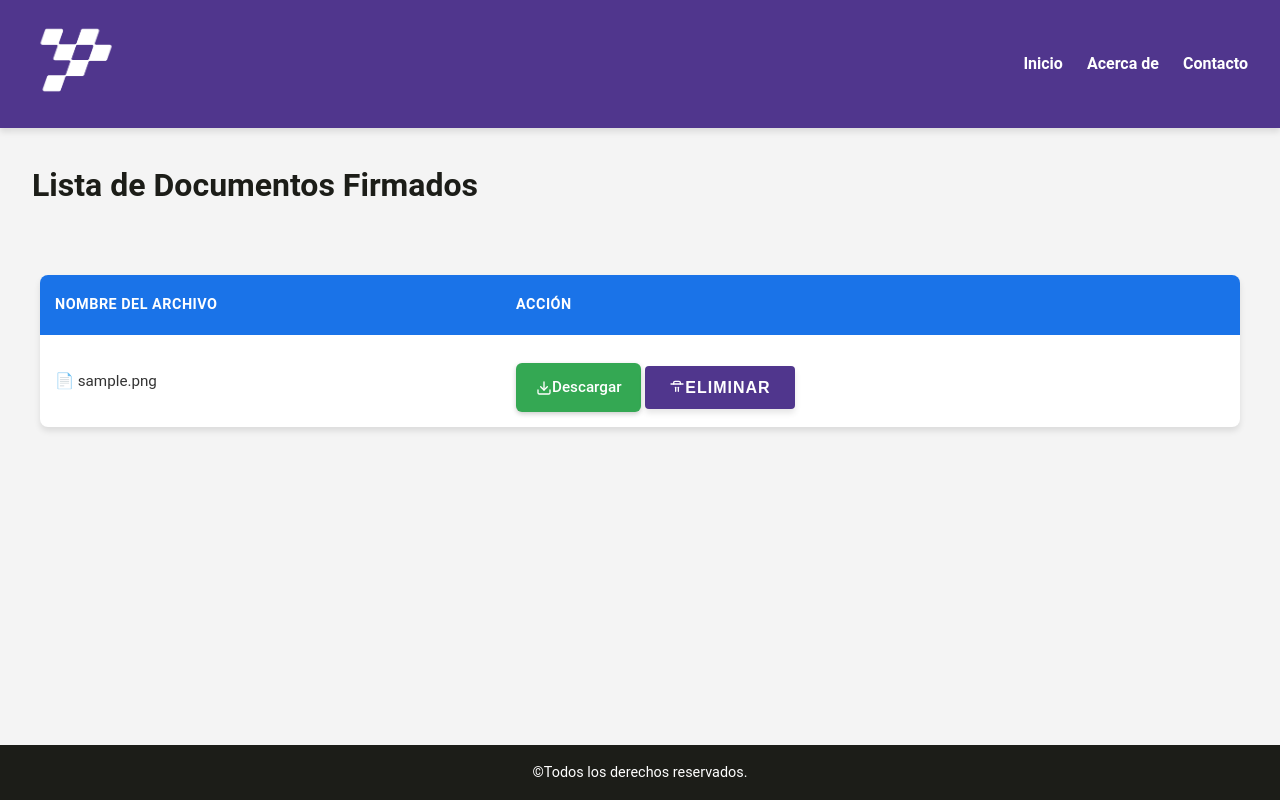
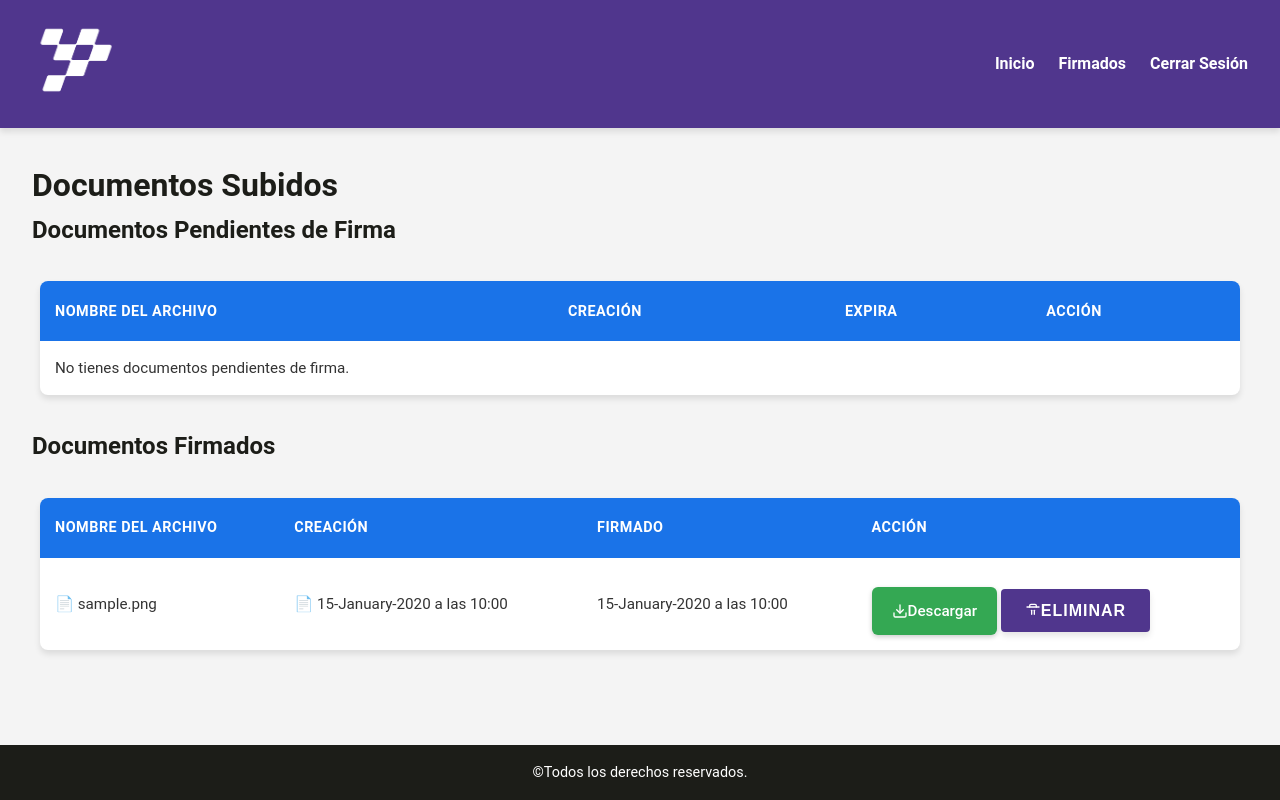
Before and after one commit to dart94/pdf-firma, a Flask app: page /firmados in a window 1280 px wide. Run offline with Flask 3, Linux system fonts and the light colour scheme; a user stored in the database is signed in; tables that the repository leaves empty hold one stand-in row (values such as "Sample post").

Commit message:
Enhance user authentication and document signing features; update templates for improved user experience and file handling

```diff
--- a/main.py
+++ b/main.py
@@ -1,7 +1,7 @@
 import os
 import uuid
 from datetime import datetime, timedelta, timezone
-from flask import Flask, render_template, request, redirect, url_for, send_file, send_from_directory
+from flask import Flask, render_template, request, redirect, url_for, send_file, send_from_directory, session
 from flask_login import LoginManager, login_user, login_required, logout_user, UserMixin
 from werkzeug.utils import secure_filename
 from io import BytesIO
@@ -11,6 +11,8 @@
 from flask import flash
 from dotenv import load_dotenv
 from functions import create_signature_image, add_signature_to_pdf
+from flask_login import current_user
+
 
 # Configuración de la aplicación
 app = Flask(__name__)
@@ -58,21 +60,40 @@
 
 # Modelo de la tabla de usuarios
 class User(db.Model, UserMixin):
+    __tablename__ = "users"  # Define explícitamente el nombre de la tabla
+
     id = db.Column(db.Integer, primary_key=True)
     username = db.Column(db.String(80), unique=True, nullable=False)
     password = db.Column(db.String(200), nullable=False)
+    role = db.Column(db.String(20), nullable=False, default="cliente")  # admin o cliente
+
+    # Representación para depuración
+    def __repr__(self):
+        return f"<User {self.id}: {self.username} ({self.role})>"
 
 # Modelo de la tabla de firmas
 class SignatureRequest(db.Model):
-    id = db.Column(db.String(36), primary_key=True)
-    filename = db.Column(db.String(255), nullable=False)
-    created_at = db.Column(db.DateTime, nullable=False, default=datetime.now(timezone.utc))
-    expires_at = db.Column(db.DateTime, nullable=False, default=lambda: datetime.now(timezone.utc) + timedelta(days=7))
-    is_signed = db.Column(db.Boolean, default=False)
-    signed_pdf = db.Column(db.LargeBinary, nullable=True)
+    __tablename__ = 'signature_request'
 
+    id = db.Column(db.String(36), primary_key=True)  # UUID como ID
+    filename = db.Column(db.String(255), nullable=False)  # Nombre del archivo
+    created_at = db.Column(db.DateTime, nullable=False, default=lambda: datetime.now(timezone.utc))  # Fecha de creación
+    expires_at = db.Column(db.DateTime, nullable=False, default=lambda: datetime.now(timezone.utc) + timedelta(days=7))  # Fecha de expiración
+    is_signed = db.Column(db.Boolean, default=False, nullable=False)  # Estado de la firma
+    signed_pdf = db.Column(db.LargeBinary, nullable=True)  # PDF firmado en formato binario
+    user_id = db.Column(db.Integer, db.ForeignKey('users.id'), nullable=True)  # Relación con la tabla users
+    signed_at = db.Column(db.DateTime, nullable=True)  # Nueva columna
+
+    # Relación para acceso al usuario
+    user = db.relationship('User', backref='signature_requests', lazy=True)
+
+    # Método para verificar si la solicitud está expirada
     def is_expired(self):
         return datetime.now(timezone.utc) > self.expires_at
+
+    # Representación para depuración
+    def __repr__(self):
+        return f"<SignatureRequest {self.id}: {self.filename} (Signed: {self.is_signed})>"
 
 # Rutas de la aplicación
 @login_manager.user_loader
@@ -81,16 +102,25 @@
 
 @app.route('/login', methods=['GET', 'POST'])
 def login():
+    if current_user.is_authenticated:
+        return redirect(url_for('index'))  # Redirige a la página principal si ya inició sesión
+
     if request.method == 'POST':
         username = request.form['username']
         password = request.form['password']
+
+        # Consulta la tabla "users" usando el modelo User
         user = User.query.filter_by(username=username).first()
 
         if user and bcrypt.check_password_hash(user.password, password):
             login_user(user)
+            session['username'] = user.username
+            session['role'] = user.role
+            flash(f"Inicio de sesión exitoso como {user.role}", "success")
             return redirect(url_for('index'))
         else:
-            return "Credenciales inválidas", 401
+            flash("Credenciales inválidas", "danger")
+            return render_template('login.html')
 
     return render_template('login.html')
 
@@ -98,6 +128,8 @@
 @login_required
 def logout():
     logout_user()
+    session.clear()
+    flash("Has cerrado sesión correctamente", "success")
     return redirect(url_for('login'))
 
 @app.route('/')
@@ -108,12 +140,24 @@
 @app.route('/firmados')
 @login_required
 def list_signed_documents():
-    # Obtener todas las solicitudes que han sido firmadas
-    signed_requests = SignatureRequest.query.filter_by(is_signed=True).all()
+    # Documentos firmados por el usuario actual
+    signed_requests = SignatureRequest.query.filter_by(
+        is_signed=True,
+        user_id=current_user.id
+    ).all()
 
-    # Renderizar una plantilla con la lista de documentos
-    return render_template('firmados.html', signed_requests=signed_requests)
+    # Documentos no firmados por el usuario actual
+    unsigned_requests = SignatureRequest.query.filter_by(
+        is_signed=False,
+        user_id=current_user.id
+    ).all()
 
+    # Renderizar la plantilla con ambas listas
+    return render_template(
+        'firmados.html',
+        signed_requests=signed_requests,
+        unsigned_requests=unsigned_requests
+    )
 @app.route('/upload', methods=['POST'])
 @login_required
 def upload_file():
@@ -133,11 +177,14 @@
     filepath = os.path.join(app.config["UPLOAD_FOLDER"], filename)
     file.save(filepath)
 
+    user_id = current_user.id
+
     request_id = str(uuid.uuid4())
     signature_request = SignatureRequest(
         id=request_id,
         filename=filename,
-        expires_at=datetime.now(timezone.utc) + timedelta(days=7)
+        expires_at=datetime.now(timezone.utc) + timedelta(days=7),
+        user_id=user_id
     )
 
     db.session.add(signature_request)
@@ -148,10 +195,8 @@
 
 @app.route('/sign/<request_id>', methods=['GET', 'POST'])
 def sign_document(request_id):
-    # Buscar la solicitud de firma
     signature_request = SignatureRequest.query.get_or_404(request_id)
 
-    # Verificar si la solicitud ha expirado
     if signature_request.expires_at.tzinfo is None:
         expires_at_aware = signature_request.expires_at.replace(tzinfo=timezone.utc)
     else:
@@ -176,8 +221,10 @@
 
         # Actualizar la base de datos con el PDF firmado
         signature_request.is_signed = True
+        signature_request.signed_at = datetime.now()
         signature_request.signed_pdf = signed_pdf_binary
         db.session.commit()
+        flash("Documento firmado correctamente.", "success")
 
         return render_template('signed.html')
 
@@ -246,7 +293,7 @@
     db.session.commit()
 
     # Redirigir a la lista de documentos firmados
-    return redirect(url_for('signed_documents'))
+    return redirect(url_for('firmados'))
 
 @app.route('/uploads/<filename>')
 @login_required
--- a/templates/firmados.html
+++ b/templates/firmados.html
@@ -1,12 +1,62 @@
 {% extends "layout.html" %}
 {% block body %}
     <div class="container">
-    <h1>Lista de Documentos Firmados</h1>
-    </div>
+        <h1>Documentos Subidos</h1>
+
+        <!-- Documentos No Firmados -->
+        <h2>Documentos Pendientes de Firma</h2>
+        <table class="styled-table" aria-label="Lista de archivos no firmados">
+            <thead>
+                <tr>
+                    <th scope="col">Nombre del Archivo</th>
+                    <th scope="col">Creación</th>
+                    <th scope="col">Expira</th>
+                    <th scope="col">Acción</th>
+                </tr>
+            </thead>
+            <tbody>
+                {% for request in unsigned_requests %}
+                <tr>
+                    <td data-label="Nombre del Archivo">
+                        <span class="filename-icon">📄</span>
+                        {{ request.filename }}
+                    </td>
+                    <td data-label="Creación">
+                        <span class="filename-icon">📄</span>
+                        {{ request.created_at.strftime("%d-%B-%Y a las %H:%M") }}
+                    </td>
+                    <td data-label="Expira">
+                        <span class="filename-icon">📄</span>
+                        {{ request.expires_at.strftime("%d-%B-%Y a las %H:%M") }}
+                    </td>
+                    <td data-label="Acción">
+                        <form action="{{ url_for('sign_document', request_id=request.id) }}" method="GET" style="display:inline;">
+                            <button type="submit" class="sign-btn" aria-label="Firmar {{ request.filename }}">
+                                <svg xmlns="http://www.w3.org/2000/svg" width="16" height="16" viewBox="0 0 24 24" fill="none" stroke="currentColor" stroke-width="2" stroke-linecap="round" stroke-linejoin="round" class="sign-icon">
+                                    <path d="M12 4v12"></path>
+                                    <polyline points="8 10 12 14 16 10"></polyline>
+                                </svg>
+                                Firmar
+                            </button>
+                        </form>
+                    </td>
+                </tr>
+                {% else %}
+                <tr>
+                    <td colspan="2">No tienes documentos pendientes de firma.</td>
+                </tr>
+                {% endfor %}
+            </tbody>
+        </table>
+
+        <!-- Documentos Firmados -->
+        <h2>Documentos Firmados</h2>
         <table class="styled-table" aria-label="Lista de archivos firmados">
             <thead>
                 <tr>
                     <th scope="col">Nombre del Archivo</th>
+                    <th scope="col">Creación</th>
+                    <th scope="col">Firmado</th>
                     <th scope="col">Acción</th>
                 </tr>
             </thead>
@@ -16,6 +66,17 @@
                     <td data-label="Nombre del Archivo">
                         <span class="filename-icon">📄</span>
                         {{ request.filename }}
+                    </td>
+                    <td data-label="Creación">
+                        <span class="filename-icon">📄</span>
+                        {{ request.created_at.strftime("%d-%B-%Y a las %H:%M") }}
+                    </td>
+                    <td data-label="Firmado el">
+                        {% if request.signed_at %}
+                            {{ request.signed_at.strftime("%d-%B-%Y a las %H:%M") }}
+                        {% else %}
+                            No firmado
+                        {% endif %}
                     </td>
                     <td data-label="Acción">
                         <a href="{{ url_for('download_signed_pdf', request_id=request.id) }}"
@@ -41,7 +102,12 @@
                         </form>
                     </td>
                 </tr>
+                {% else %}
+                <tr>
+                    <td colspan="2">No tienes documentos firmados aún.</td>
+                </tr>
                 {% endfor %}
             </tbody>
         </table>
+    </div>
 {% endblock %}
--- a/templates/layout.html
+++ b/templates/layout.html
@@ -13,9 +13,13 @@
         </div>
         <nav class="nav">
             <ul>
+                {% if current_user.is_authenticated %}
                 <li><a href="/">Inicio</a></li>
-                <li><a href="/about">Acerca de</a></li>
-                <li><a href="/contact">Contacto</a></li>
+                <li><a href="/firmados">Firmados</a></li>
+                <li><a href="/logout">Cerrar Sesión</a></li>
+                {% else %}
+                <li><a href="/login">Iniciar sesión</a></li>
+                {% endif %}
             </ul>
         </nav>
     </header>
```
Also changed, not shown: templates/index.html (+24 -2 lines), templates/sign.html (+16 -3 lines), instance/signatures.db. Lines whose indentation alone changed are shown as unchanged.
